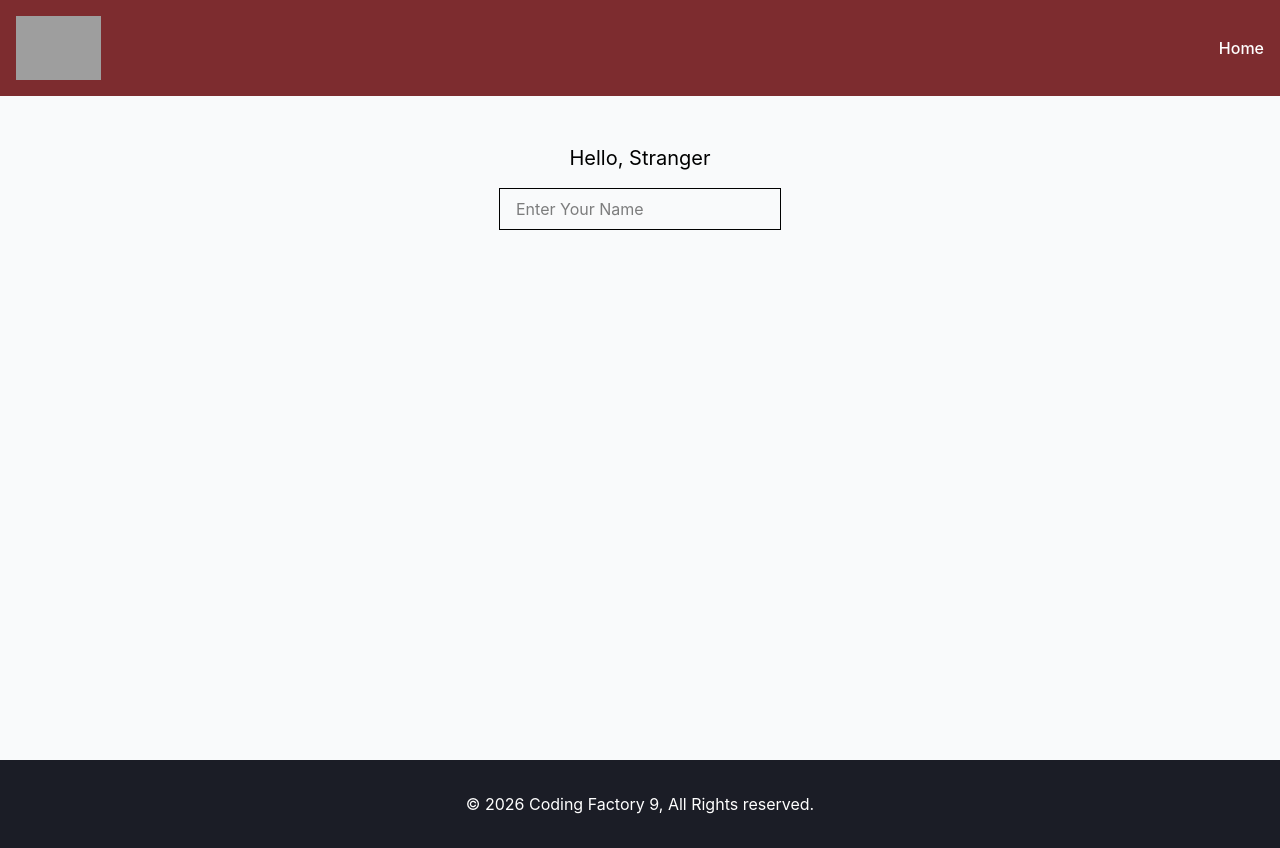
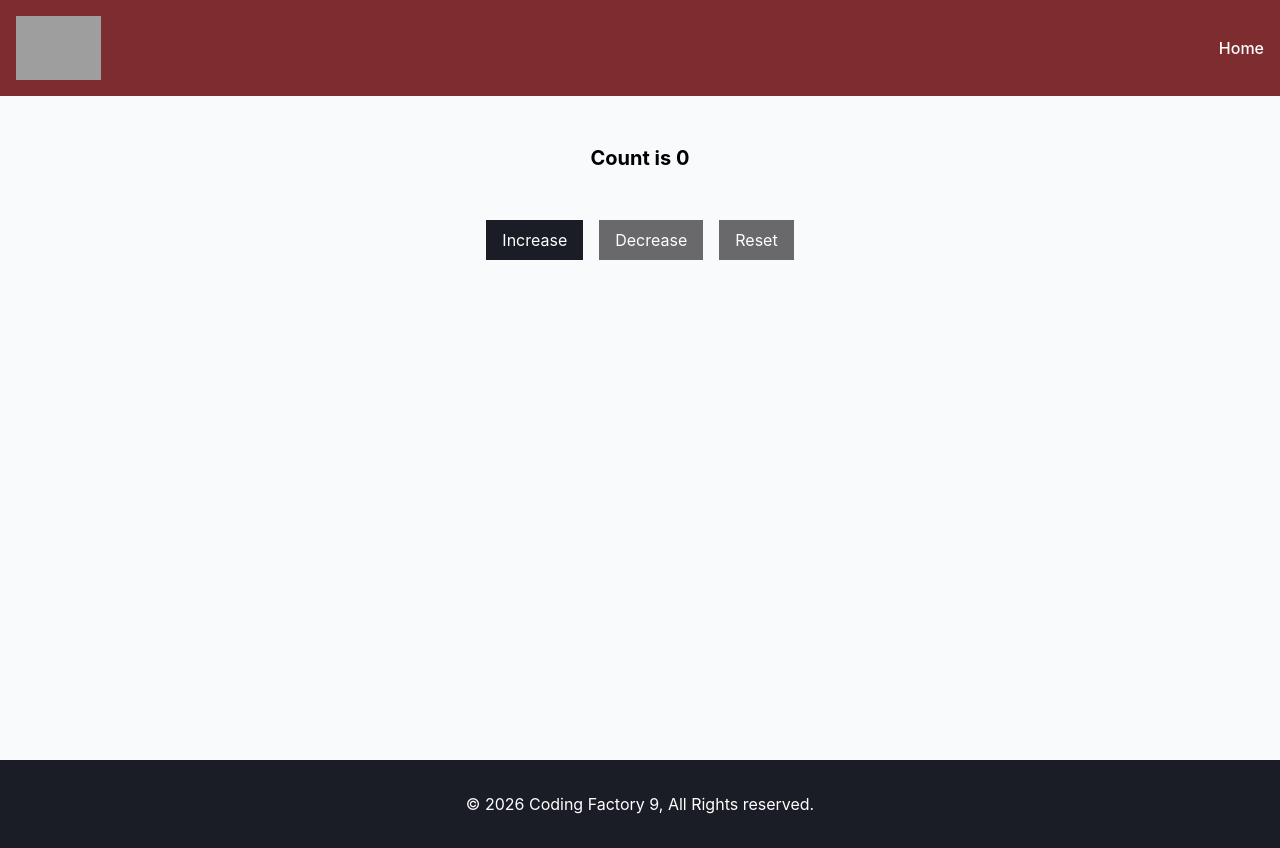
Before and after one commit to evitsapara/cf9-react-app, a React (Vite) app: page / in a window 1280 px wide. Built offline with nearby package versions, Linux system fonts and the light colour scheme; grey boxes are pictures that could not be loaded.

Commit message:
feat: add CounterWithCustomHook component

```diff
--- a/src/App.tsx
+++ b/src/App.tsx
@@ -4,7 +4,8 @@
 // import ArrowFunctionalComponentWithProps from "./components/LessonThree/ArrowFunctionalComponentWithProps.tsx";
 import Layout from "./components/Layout.tsx";
 // import CounterAdvanced from "./components/LessonFour/CounterAdvanced.tsx";
-import NameChanger from "./components/LessonFive/NameChanger.tsx";
+// import NameChanger from "./components/LessonFive/NameChanger.tsx";
+import CounterWithCustomHook from "./components/LessonFive/CounterWithCustomHook.tsx";
 // import Counter from "./components/LessonFour/Counter.tsx";
 // import ClassCounter from "./components/LessonFour/ClassCounter.tsx";
 
@@ -76,7 +77,8 @@
 
             {/*LESSON FIVE*/}
             <Layout addClasses="bg-gray-50">
-                <NameChanger />
+                {/*<NameChanger />*/}
+                <CounterWithCustomHook />
             </Layout>
         </>
     )
--- /dev/null
+++ b/src/components/LessonFive/CounterWithCustomHook.tsx
@@ -0,0 +1,40 @@
+import {useCounter} from "../../hooks/useCounter.ts";
+import CounterButton from "../LessonFour/CounterButton.tsx";
+
+const CounterWithCustomHook = () => {
+
+    const {count, lastAction, time, increase, decrease, reset} = useCounter();
+
+    return (
+        <>
+            <h1 className="text-center text-xl font-bold"
+            >Count is {count}</h1>
+            <div className="text-center space-x-4 pt-12">
+                <CounterButton
+                    onClick={increase}
+                    label="Increase"
+                />
+                <CounterButton
+                    onClick={decrease}
+                    label="Decrease"
+                    disabled={count === 0}
+                />
+                <CounterButton
+                    addClasses="bg-cf-dark-red"
+                    onClick={reset}
+                    label="Reset"
+                    disabled={count === 0}
+                />
+            </div>
+            {
+                lastAction && (
+                    <p className="text-center pt-8">
+                        Last Change: <strong>{lastAction}</strong> at{" "}
+                        <strong>{time}</strong>
+                    </p>
+                )
+            }
+        </>
+    )
+}
+export default CounterWithCustomHook;
--- /dev/null
+++ b/src/hooks/useCounter.ts
@@ -0,0 +1,48 @@
+import {useState} from "react";
+
+const initialState = {
+    count: 0,
+    lastAction: "",
+    time: "",
+}
+
+export const useCounter = () => {
+    const [state, setState] = useState(initialState)
+
+    const getCurrentTime = () => new Date().toLocaleTimeString();
+
+    const increase = () => {
+        setState({
+            count: state.count + 1,
+            lastAction: "Increase",
+            time: getCurrentTime()
+        });
+    }
+
+    const decrease = () => {
+        if (state.count > 0) {
+            setState({
+                count: state.count - 1,
+                lastAction: "Decrease",
+                time: getCurrentTime(),
+            });
+        }
+    }
+
+    const reset = () => {
+        setState({
+            count: 0,
+            lastAction: "Reset",
+            time: getCurrentTime()
+        });
+    }
+
+    return {
+        count: state.count,
+        lastAction: state.lastAction,
+        time: state.time,
+        increase,
+        decrease,
+        reset
+    }
+}
```
